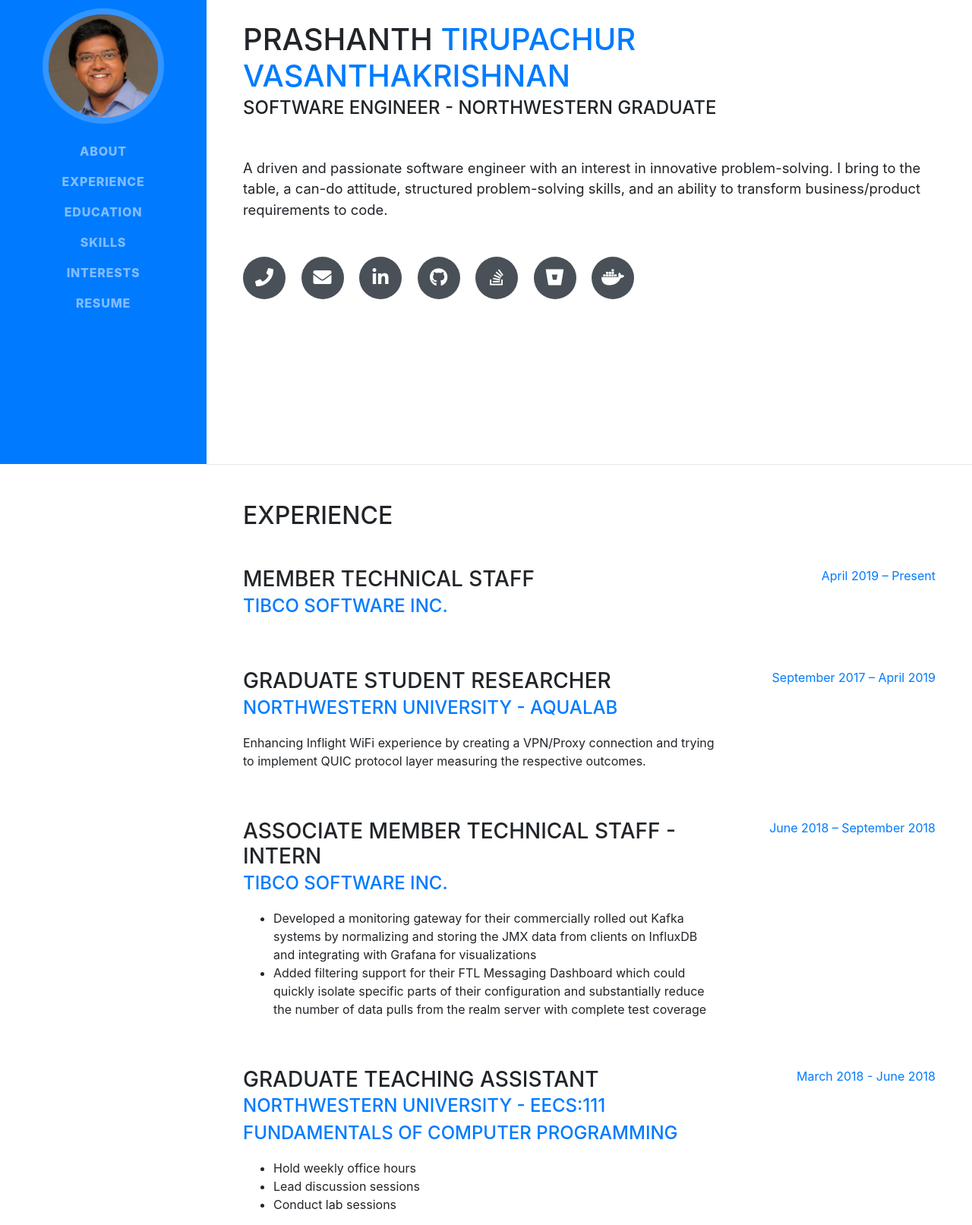
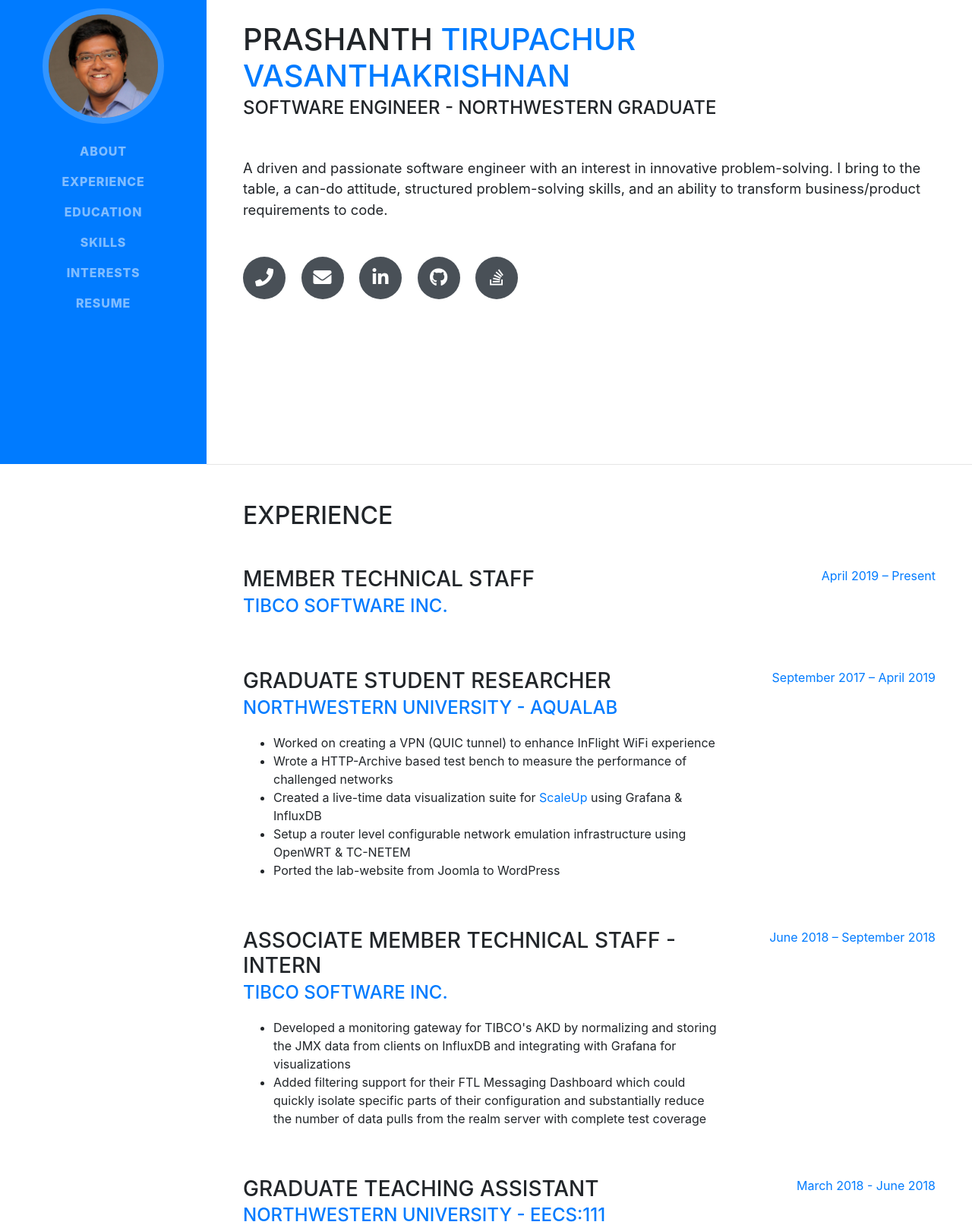
Before and after one commit to ptirupac/ptirupac.github.io, a website with bundled scripts: page index.html in a window 1280 px wide. Shown: the part 189-1802 px from the top of the page at 76% size. Built offline with nearby package versions, Linux system fonts and the light colour scheme; a web font is replaced by a local one.

Commit message:
Updated index

```diff
--- a/index.html
+++ b/index.html
@@ -9,7 +9,7 @@
   <meta name="viewport" content="width=device-width, initial-scale=1, shrink-to-fit=no">
   <meta name="description" content="Software Engineer/Developer | Northwestern Graduate : with an interest in innovative problem-solving and  an ability to transform business/product requirements to code.">
   <meta name="author" content="Prashanth Tirupachur Vasanthakrishnan">
-  <meta name="keywords" content="HTML,CSS,XML,JavaScript, Prashanth, Tirupachur, Vasanthakrishnan, Illinois, Naperville, Evanston, Chicago
+  <meta name="keywords" content="Product, Manager, Product Manager, New Product Development, Product Management, Agile, Scrum, Technical Product Manager, PM, HTML,CSS,XML,JavaScript, Prashanth, Tirupachur, Vasanthakrishnan, Illinois, Naperville, Evanston, Chicago
                                 United States, US, America, Software, Developer, Engineer, Graduate, OPT, Valid work, Python, GO,
                                 Fabian, Bustamante, Northwestern, Computer Science, McCormick, School, Shell, Php, Programmer,
                                 Full stack, Backend, Angular, Database, Influx, Mongo, Tibco, AquaLab, Computer, Science, Networking, Distributed  systems,
@@ -60,6 +60,12 @@
         <li class="nav-item">
           <a class="nav-link js-scroll-trigger" href="#interests">Interests</a>
         </li>
+        <!-- <li class="nav-item">
+          <a class="nav-link js-scroll-trigger" href="seglio/website/index.html">Seglio</a>
+        </li>
+        <li class="nav-item">
+          <a class="nav-link js-scroll-trigger" href="seglio/presentation/index.html">Seglio Presentation</a>
+        </li> -->
         <li class="nav-item">
           <a class="nav-link js-scroll-trigger" href="files/Prashanth Tirupachur Vasanthakrishnan Resume.pdf" target="_blank">Resume</a>
         </li>
@@ -96,12 +102,6 @@
           <a href="https://stackoverflow.com/users/10605721/prashanth-tirupachur" target="_blank">
             <i class="fab fa-stack-overflow"></i>
           </a>
-          <a href="https://bitbucket.org/ptirupac/" target="_blank">
-            <i class="fab fa-bitbucket"></i>
-          </a>
-          <a href="https://hub.docker.com/u/ptirupac" target="_blank">
-            <i class="fab fa-docker"></i>
-          </a>
         </div>
       </div>
     </section>
@@ -128,7 +128,13 @@
           <div class="resume-content">
             <h3 class="mb-0">Graduate Student Researcher</h3>
             <div class="subheading mb-3"><a href="http://www.aqualab.cs.northwestern.edu" target="_blank">Northwestern University - AquaLab</a></div>
-            <p>Enhancing Inflight WiFi experience by creating a VPN/Proxy connection and trying to implement QUIC protocol layer measuring the respective outcomes.</p>
+            <ul>
+                  <li>Worked on creating a VPN (QUIC tunnel) to enhance InFlight WiFi experience</li>
+                  <li>Wrote a HTTP-Archive based test bench to measure the performance of challenged networks</li>
+                  <li>Created a live-time data visualization suite for <a href="https://chrome.google.com/webstore/detail/scale-up/nccpekdjgfpoebbjipneaanfinpjppbh?hl=en" target="_blank">ScaleUp</a> using Grafana & InfluxDB</li>
+                  <li>Setup a router level configurable network emulation infrastructure using OpenWRT & TC-NETEM</li>
+                  <li>Ported the lab-website from Joomla to WordPress</li>
+            </ul>
           </div>
           <div class="resume-date text-md-right">
             <span class="text-primary">September 2017 – April 2019</span>
@@ -141,7 +147,7 @@
             <div class="subheading mb-3"><a href="https://www.tibco.com/" target="_blank">Tibco Software Inc.</a></div>
             <p>
                 <ul>
-                      <li> Developed a monitoring gateway for their commercially rolled out Kafka systems by normalizing and storing the JMX data from clients on InfluxDB and integrating with Grafana for visualizations </li>
+                      <li> Developed a monitoring gateway for TIBCO's AKD by normalizing and storing the JMX data from clients on InfluxDB and integrating with Grafana for visualizations </li>
                       <li> Added filtering support for their FTL Messaging Dashboard which could quickly isolate specific parts of their configuration and substantially reduce the number of data pulls from the realm server with complete test coverage </li>
                 </ul>
             </p>
```
